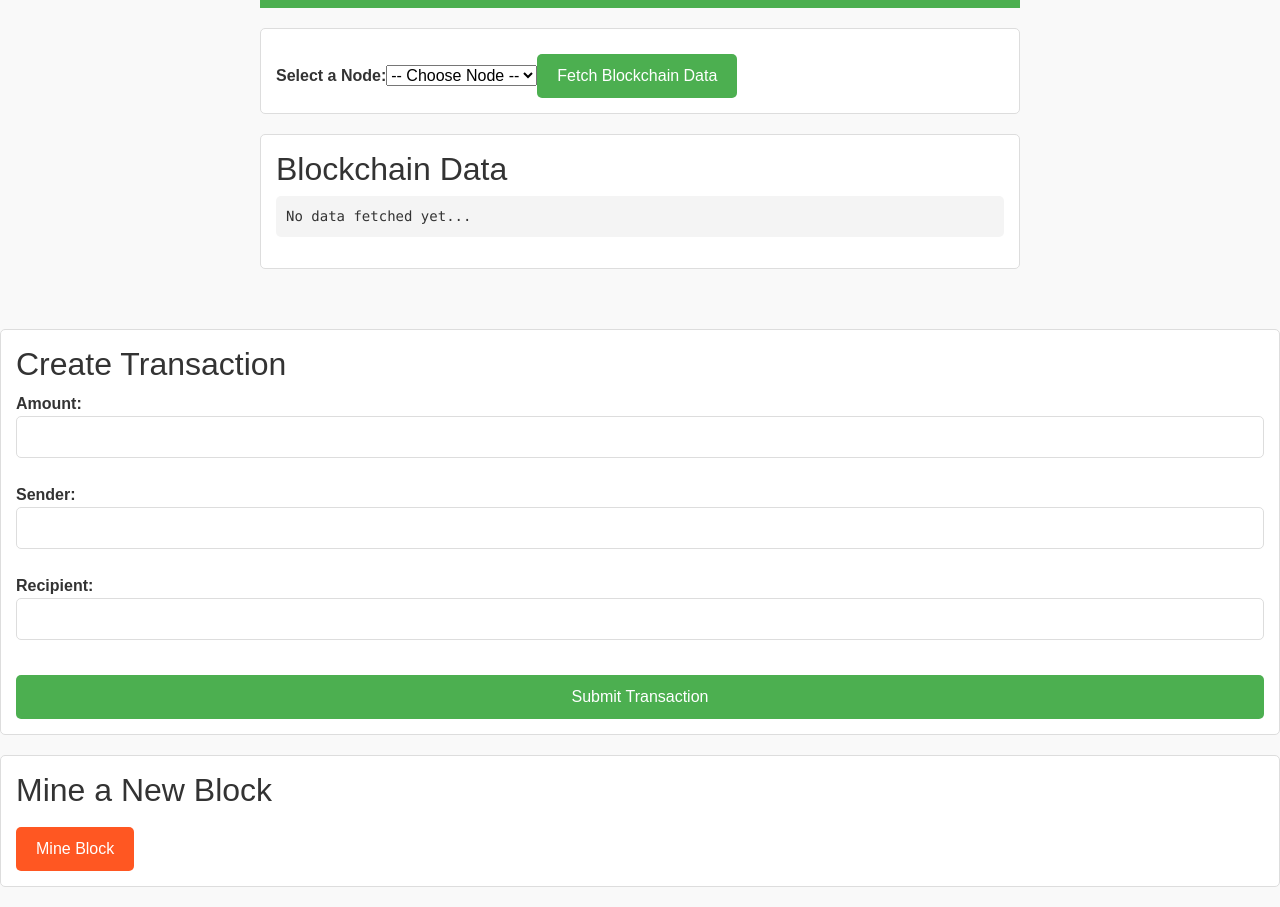
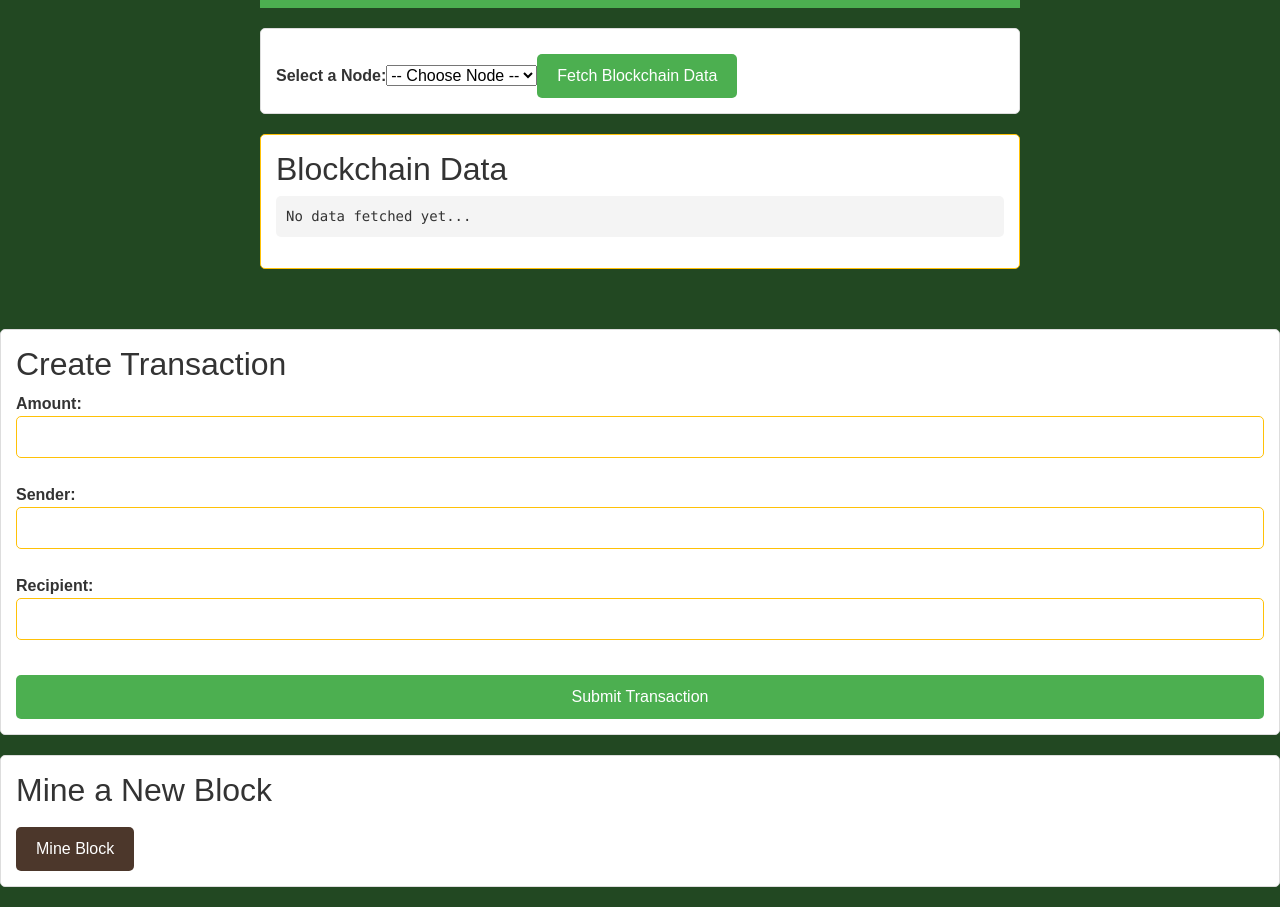
Before and after one commit to Ojie20/Blockchain-interface, a React (Create React App) app in the folder blockchain-ui/: page / in a window 1280 px wide. Shown: the part 100-1007 px from the top of the page. Built offline with nearby package versions, Linux system fonts and the light colour scheme; the HTML template or start-up script is replaced by a standard one.

Commit message:
UI improvements

```diff
--- a/blockchain-ui/src/App.css
+++ b/blockchain-ui/src/App.css
@@ -2,7 +2,7 @@ body {
   font-family: Arial, sans-serif;
   margin: 0;
   padding: 0;
-  background-color: #f9f9f9;
+  background-color: #224822;
   color: #333;
 }
 
@@ -102,7 +102,7 @@ pre {
 
 .mine-block button {
   padding: 10px 20px;
-  background-color: #FF5722;
+  background-color: #4c372b;
   color: white;
   border: none;
   border-radius: 5px;
@@ -110,7 +110,7 @@ pre {
 }
 
 .mine-block button:hover {
-  background-color: #E64A19;
+  background-color: #391e1b;
 }
 
 .mine-block p {
--- a/blockchain-ui/src/App.js
+++ b/blockchain-ui/src/App.js
@@ -113,7 +113,7 @@ const App = () => {
             </select>
             <button onClick={fetchBlockchainData}>Fetch Blockchain Data</button>
           </section>
-          <section className="data-display">
+          <section className="data-display border-warning">
             <h2>Blockchain Data</h2>
             <pre>{blockchainData}</pre>
           </section>
@@ -135,6 +135,7 @@ const App = () => {
               value={transaction.amount}
               onChange={handleTransactionChange}
               required
+              className="border-warning"
             />
           </label>
           <label>
@@ -145,6 +146,7 @@ const App = () => {
               value={transaction.sender}
               onChange={handleTransactionChange}
               required
+              className="border-warning"
             />
           </label>
           <label>
@@ -155,6 +157,7 @@ const App = () => {
               value={transaction.recipient}
               onChange={handleTransactionChange}
               required
+              className="border-warning"
             />
           </label>
           <button type="submit">Submit Transaction</button>
```
